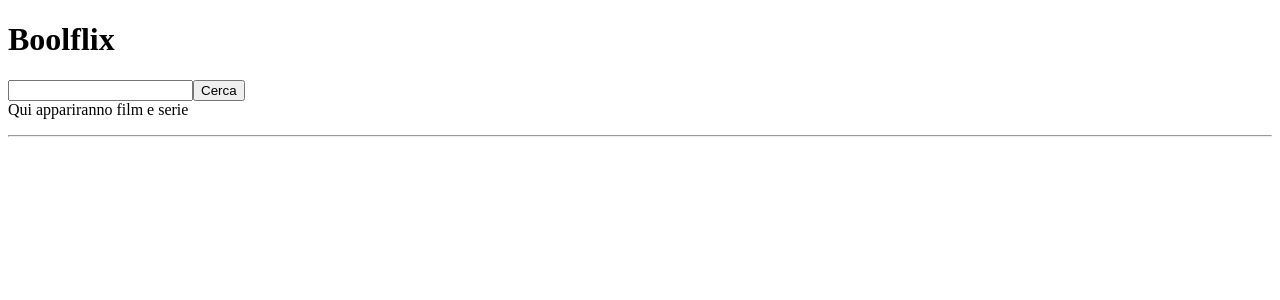
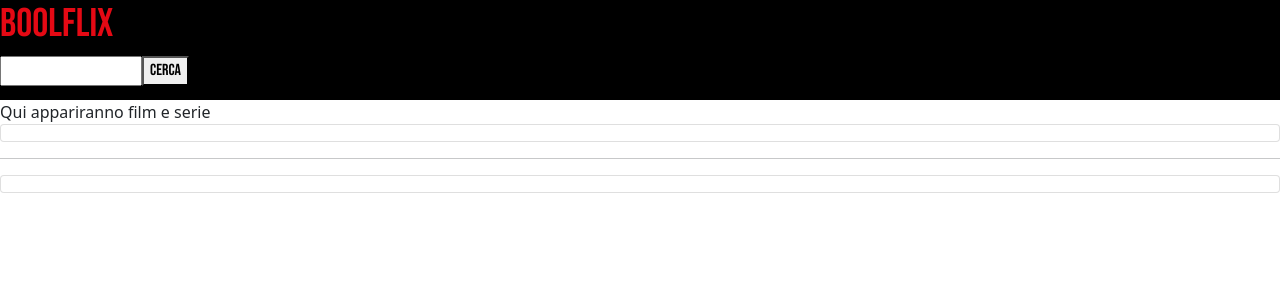
Before and after one commit to Eliana-Abate/vue-boolflix, a Vue app: page / in a window 1280 px wide. Shown: the top 300 px of the page. Built offline with nearby package versions, Linux system fonts and the light colour scheme.

Commit message:
imported bootstrap

```diff
--- a/package.json
+++ b/package.json
@@ -9,6 +9,7 @@
   },
   "dependencies": {
     "axios": "^0.21.4",
+    "bootstrap": "^5.1.1",
     "core-js": "^3.6.5",
     "vue": "^2.6.11"
   },
--- a/src/assets/scss/style.scss
+++ b/src/assets/scss/style.scss
@@ -0,0 +1 @@
+@import '~bootstrap/scss/bootstrap';
--- a/src/components/Header.vue
+++ b/src/components/Header.vue
@@ -1,6 +1,6 @@
 <template>
   <header>
-    <h1>Boolflix</h1>
+    <h1>BOOLFLIX</h1>
     <Search @inputSearch="getSearchTerm" />
   </header>
 </template>
@@ -26,5 +26,11 @@ export default {
 };
 </script>
 
-<style>
+<style lang="scss" scoped>
+header {
+  height: 100px;
+  background-color: black;
+  font-family: "Bebas Neue", cursive;
+  color: #e50914;
+}
 </style>
```
Also changed, not shown: 8 other files (tests, documents, lock files or other folders).
